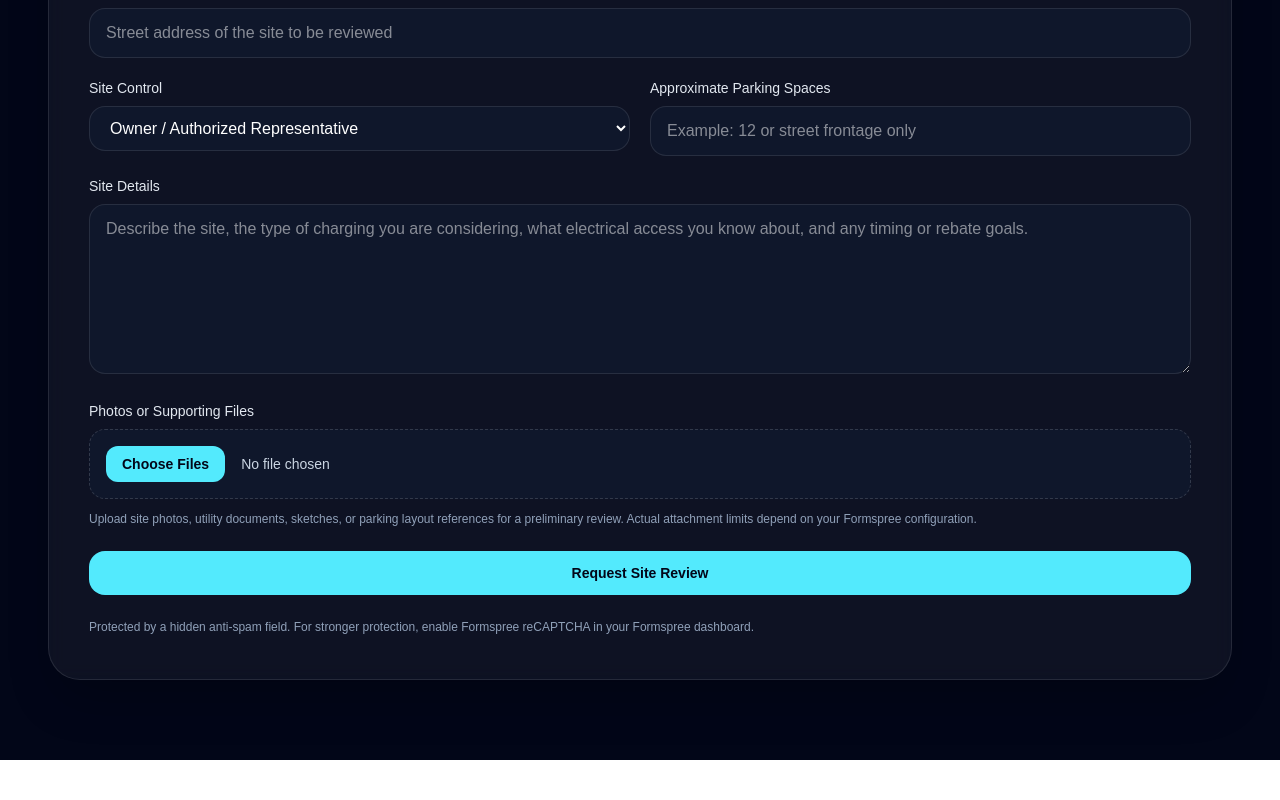
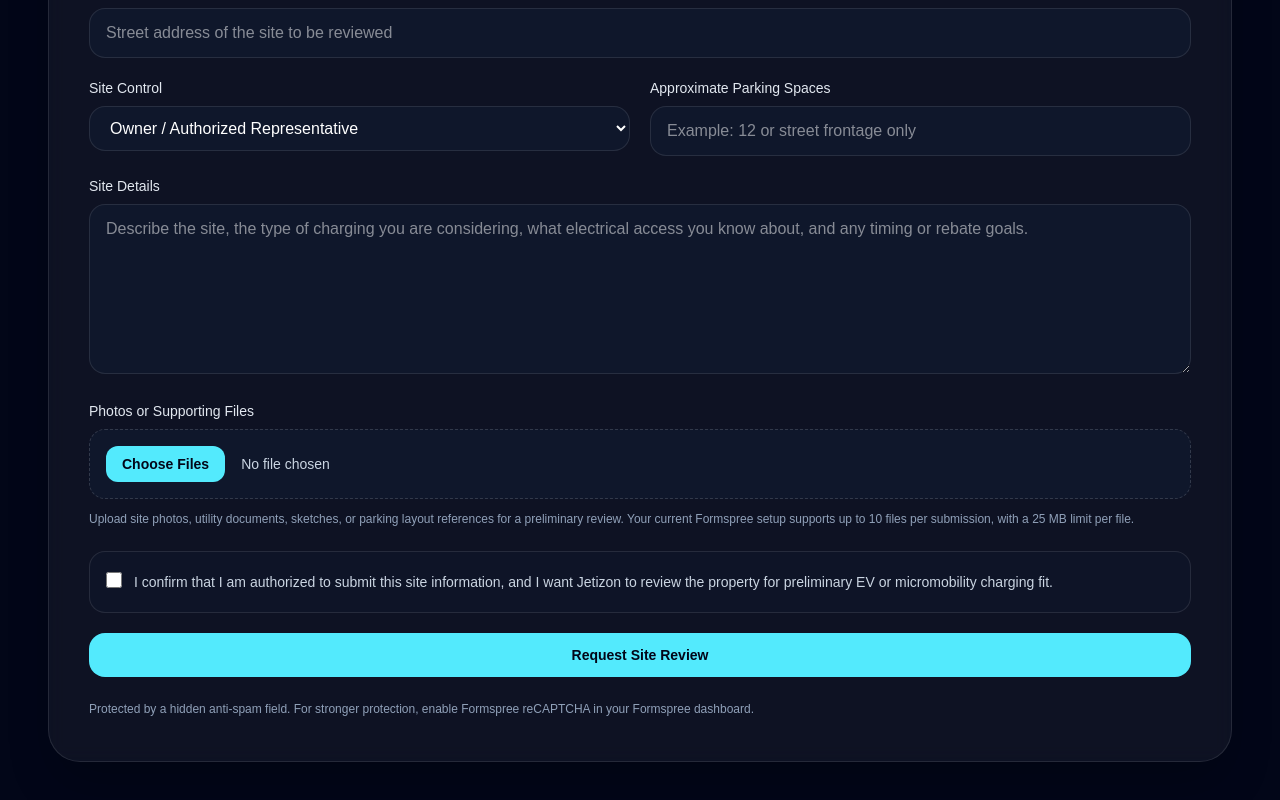
Before and after one commit to JMB929/jetizon-site, a Next.js app: page /pre-assessment in a window 1280 px wide. Shown: the part 1688-2488 px from the top of the page. Before the commit the page ends 2448 px from the top, so only its background shows below. Built offline with nearby package versions, Linux system fonts and the light colour scheme.

Commit message:
Polish pre-assessment form copy

```diff
--- a/app/components/pre-assessment-form.tsx
+++ b/app/components/pre-assessment-form.tsx
@@ -24,13 +24,19 @@ export default function PreAssessmentForm({
     parkingSpaces: "",
     chargingGoal: "Level 2 Charging",
     message: "",
+    authorizationConfirmed: false,
     company: "",
   });
 
   const handleChange = (
     e: React.ChangeEvent<HTMLInputElement | HTMLTextAreaElement | HTMLSelectElement>
   ) => {
-    setFormData({ ...formData, [e.target.name]: e.target.value });
+    const value =
+      e.target instanceof HTMLInputElement && e.target.type === "checkbox"
+        ? e.target.checked
+        : e.target.value;
+
+    setFormData({ ...formData, [e.target.name]: value });
   };
 
   useEffect(() => {
@@ -344,9 +350,27 @@ export default function PreAssessmentForm({
           />
           <p className="mt-2 text-xs leading-6 text-slate-400">
             Upload site photos, utility documents, sketches, or parking layout references
-            for a preliminary review. Actual attachment limits depend on your Formspree
-            configuration.
+            for a preliminary review. Your current Formspree setup supports up to 10
+            files per submission, with a 25 MB limit per file.
           </p>
+        </div>
+
+        <div className="rounded-2xl border border-white/10 bg-slate-900/60 p-4">
+          <label className="flex items-start gap-3 text-sm leading-7 text-slate-300">
+            <input
+              name="authorizationConfirmed"
+              type="checkbox"
+              checked={formData.authorizationConfirmed}
+              onChange={handleChange}
+              required
+              className="mt-1 h-4 w-4 rounded border-white/20 bg-slate-950 text-cyan-300 focus:ring-cyan-400/50"
+            />
+            <span>
+              I confirm that I am authorized to submit this site information, and I want
+              Jetizon to review the property for preliminary EV or micromobility
+              charging fit.
+            </span>
+          </label>
         </div>
 
         {state.succeeded && (
```
